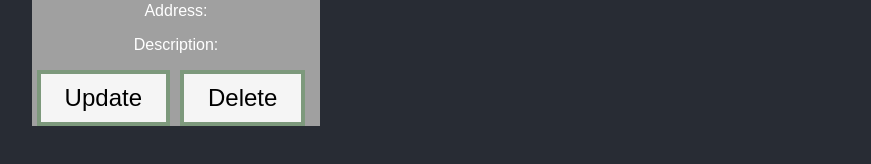
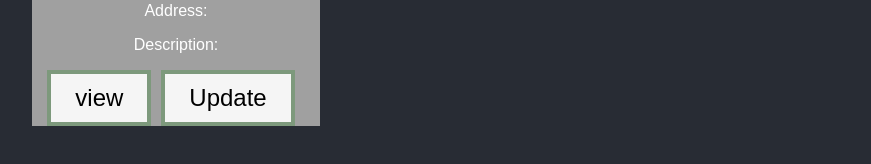
Before and after one commit to Alshohatee/ttp-crud-frontend, a React (Create React App) app: page /SingleCampusView/1 in a window 1280 px wide. Shown: the part 360-524 px from the top of the page, without its empty margins (26-897 px from the left). Built offline with nearby package versions, Linux system fonts and the light colour scheme; no server answers.

Commit message:
Fixed ID issue with campus

```diff
--- a/src/components/CampusCard.js
+++ b/src/components/CampusCard.js
@@ -6,11 +6,10 @@ import {Card, Button} from 'react-bootstrap';
 
 // Create a card to hold the campus info
 export default function CampusCard( props ) {
-    console.log(props)
-    const info = props.campus[0]
-    const showAll = props.campus[1]
-    const handleClick = props.campus[2]
-
+    const { id, name, address, image, description } = props.campus
+    // const showAll = props.campus[1]
+    // const handleClick = props.campus[2]
+    console.log(id)
   function CardLessInfo(){
       return (
       <div>
@@ -34,8 +33,8 @@ export default function CampusCard( props ) {
       <div>
 
 
-            <p> Address: {info.address }</p>
-            <p> Description: {info.description }</p>
+            <p> Address: {address }</p>
+            <p> Description: {description }</p>
           {/* <Link
               to={`/singlecampusview/${props.id}`}
               state={{ id: props.id }}>
@@ -50,28 +49,28 @@ export default function CampusCard( props ) {
     return (
         <div>
             <Card style={{ width: '18rem' , margin: '10px' , background: '#A0A0A0'}}>
-                <Card.Img variant="top" style={{ marginTop: '10px'}} src= {info.image? info.image :'https://picsum.photos/200'} />
+                <Card.Img variant="top" style={{ marginTop: '10px'}} src= {image? image :'https://picsum.photos/200'} />
                 <Card.Body>
-                        <Card.Title> Campus Name  {info.name} </Card.Title>
+                        <Card.Title> Campus Name {name} </Card.Title>
 
                         <Card.Text>
-                        { !(props.campus.description) ? <CardWithInfo /> : <CardLessInfo />}
+                        { !(description) ? <CardWithInfo /> : <CardLessInfo />}
 
                         </Card.Text>
-                        {!showAll&& <Link
-                            to={`/singlecampusview/${props.id}`}
-                            state={{ id: props.id }}>
+                         <Link
+                            to={`/singlecampusview/${id}`}
+                            state={{ id }}>
                             <Button variant="primary"> view </Button>
-                        </Link> }
+                        </Link>
 
                         <Link
-                            to={`/editcampus/${props.id}`}
-                            state={{ id: props.id }}>
+                            to={`/editcampus/${id}`}
+                            state={{ id }}>
                             <Button variant="primary"> Update </Button>
                         </Link>
 
 
-                        {showAll&& (<button onClick={()=> handleClick()}>Delete </button>)}
+                        {/*<button onClick={()=> handleClick()}>Delete </button>*/}
                 </Card.Body>
 
             </Card>
--- a/src/components/CampusesView.js
+++ b/src/components/CampusesView.js
@@ -38,7 +38,7 @@ export default function CampusesView( props ) {
 
           {
               campuses.length !== 0 ?
-                campuses.map(campus => <CampusCard key={nanoid()}  campus={[campus, false]} />)
+                campuses.map(campus => <CampusCard key={nanoid()}  campus={campus} />)
               :
                 <h2> No Campuses </h2>
           }
--- a/src/components/EditCampus.js
+++ b/src/components/EditCampus.js
@@ -7,6 +7,7 @@ import { nanoid } from "nanoid"
 export default function EditCampus() {
     const location = useLocation()
     const { id } = location.state
+    console.log(id)
     const navigate = useNavigate()
     const [errorMsg, showErrorMsg] = React.useState(false)
 
```
